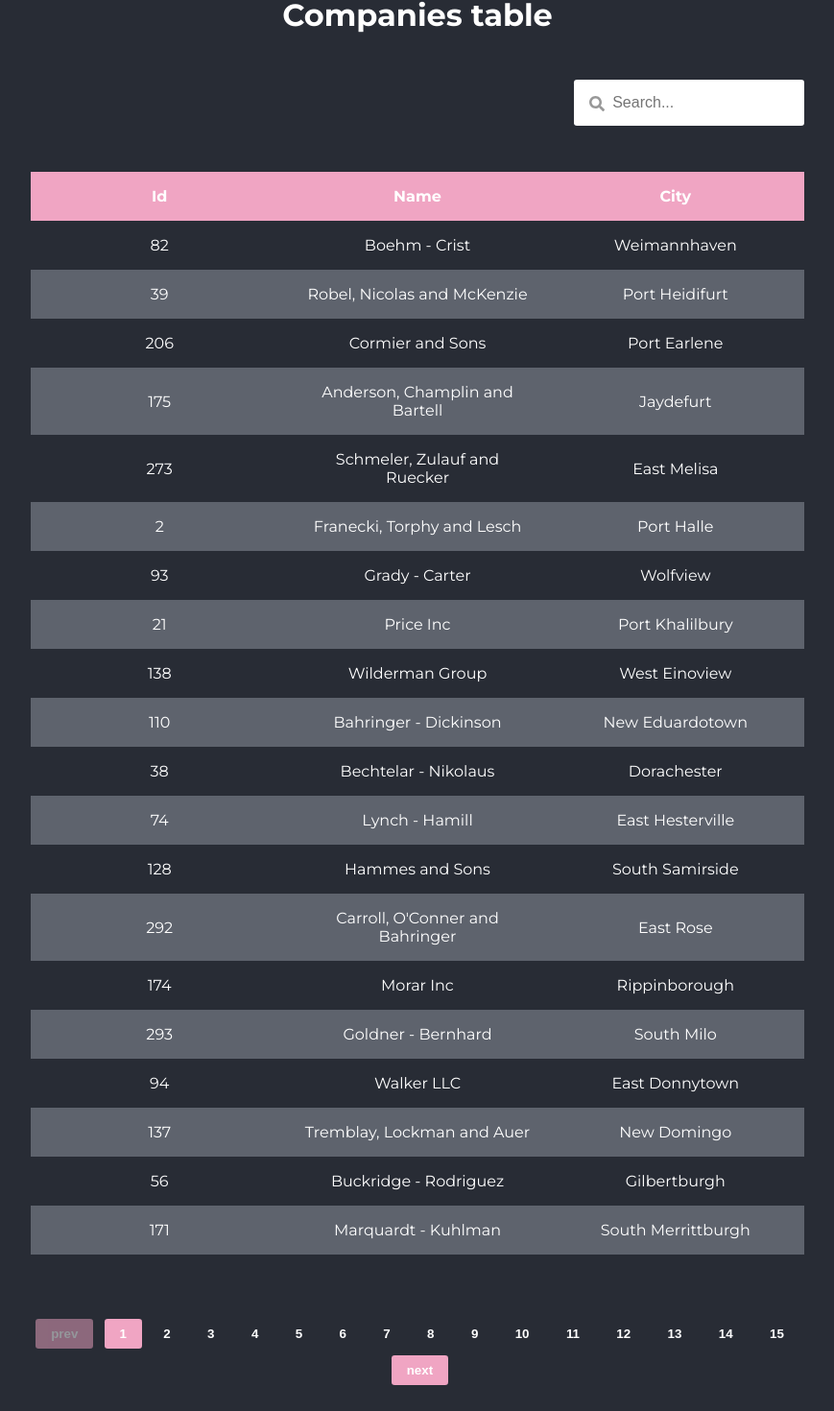
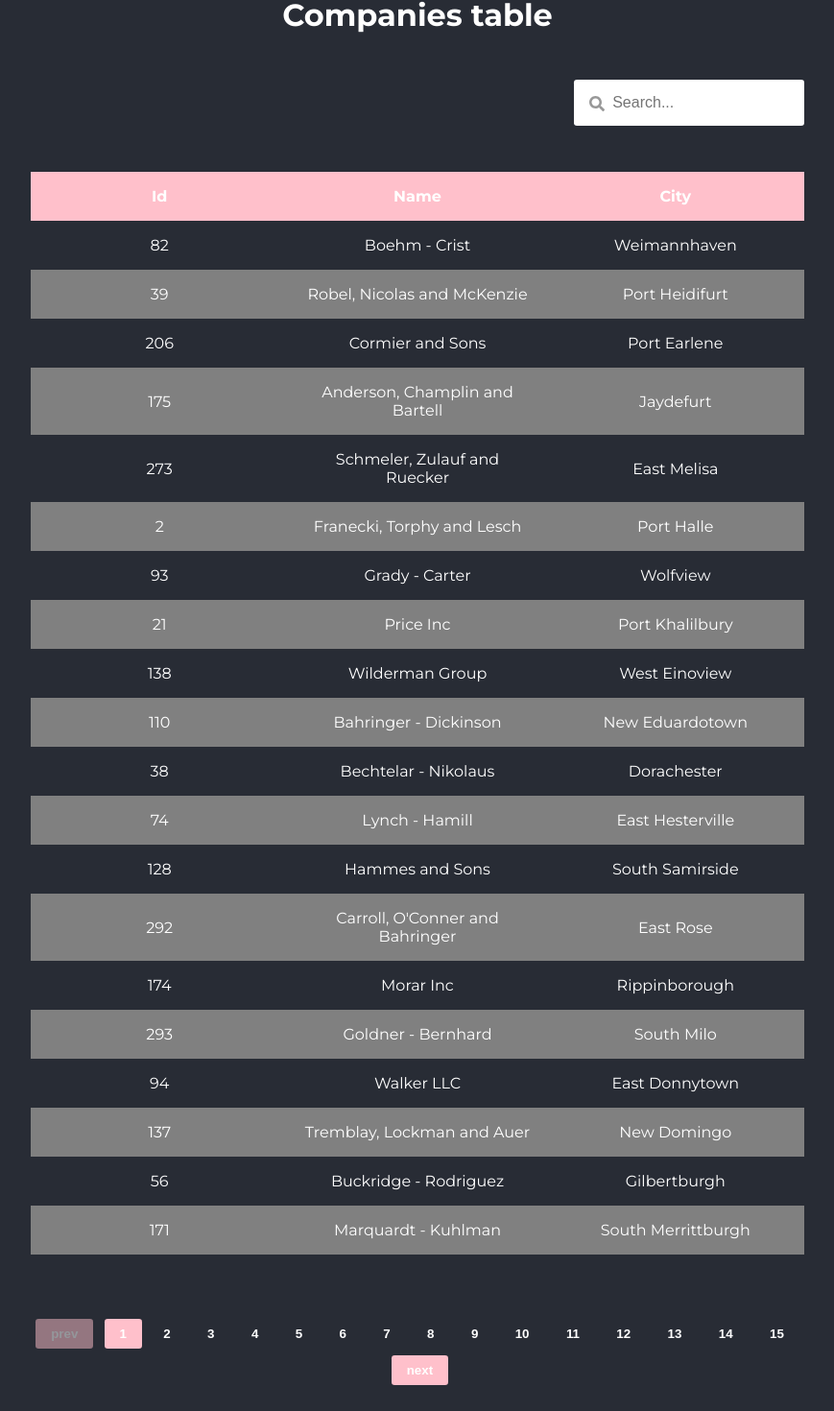
Before and after one commit to PaulinaSurazynska/companies-table, a React (Create React App) app: page / in a window 1280 px wide. Shown: the part 68-1538 px from the top of the page at 96% size, without its empty margins (205-1074 px from the left). Built offline with nearby package versions, Linux system fonts and the light colour scheme.

Commit message:
create scss variables file

```diff
--- a/src/components/Pagination/Pagination.module.scss
+++ b/src/components/Pagination/Pagination.module.scss
@@ -16,7 +16,7 @@
         outline: none;
 
         &.active {
-            background-color: #F0A5C3;
+            background-color: pink;
         }
 
         &.disabled {
@@ -26,7 +26,7 @@
 
         &.item:first-child,
         &.item:last-child {
-            background-color: #F0A5C3;
+            background-color: pink;
         }
 
         &.item:first-child {
--- a/src/components/Table/Table.module.scss
+++ b/src/components/Table/Table.module.scss
@@ -5,7 +5,7 @@
 
   th {
     padding: 1rem;
-    background-color: #f0a5c3;
+    background-color: pink;
   }
 
   td {
--- a/src/components/Table/TableData/TableData.module.scss
+++ b/src/components/Table/TableData/TableData.module.scss
@@ -1,5 +1,5 @@
 .row:nth-child(even) {
-    background-color: #5e636d;
+    background-color: grey;
 }
 
 @media(max-width:870px) {
@@ -12,7 +12,7 @@
 
     .row {
         margin-bottom: 1rem;
-        border: 1px solid #F0A5C3;
+        border: 1px solid pink;
 
         td {
             text-align: right;
--- a/src/index.css
+++ b/src/index.css
@@ -1,3 +1,5 @@
+@import 'styles/variables.scss';
+
 *,
 *::before,
 *::after {
--- /dev/null
+++ b/src/styles/variables.scss
@@ -0,0 +1,3 @@
+$pink: #F0A5C3;
+$background: #282c35;
+$grey: #5e636d;
```
